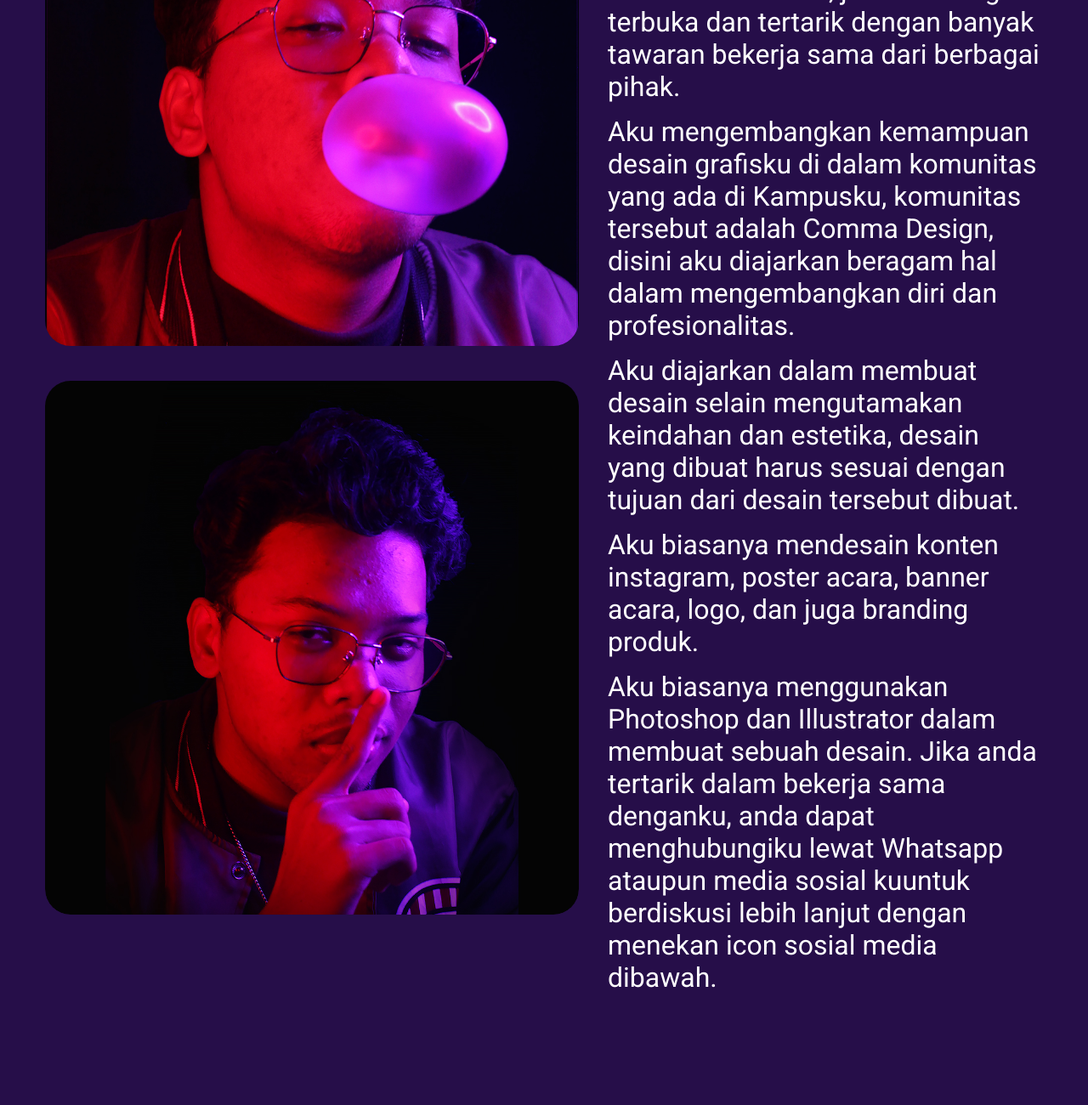
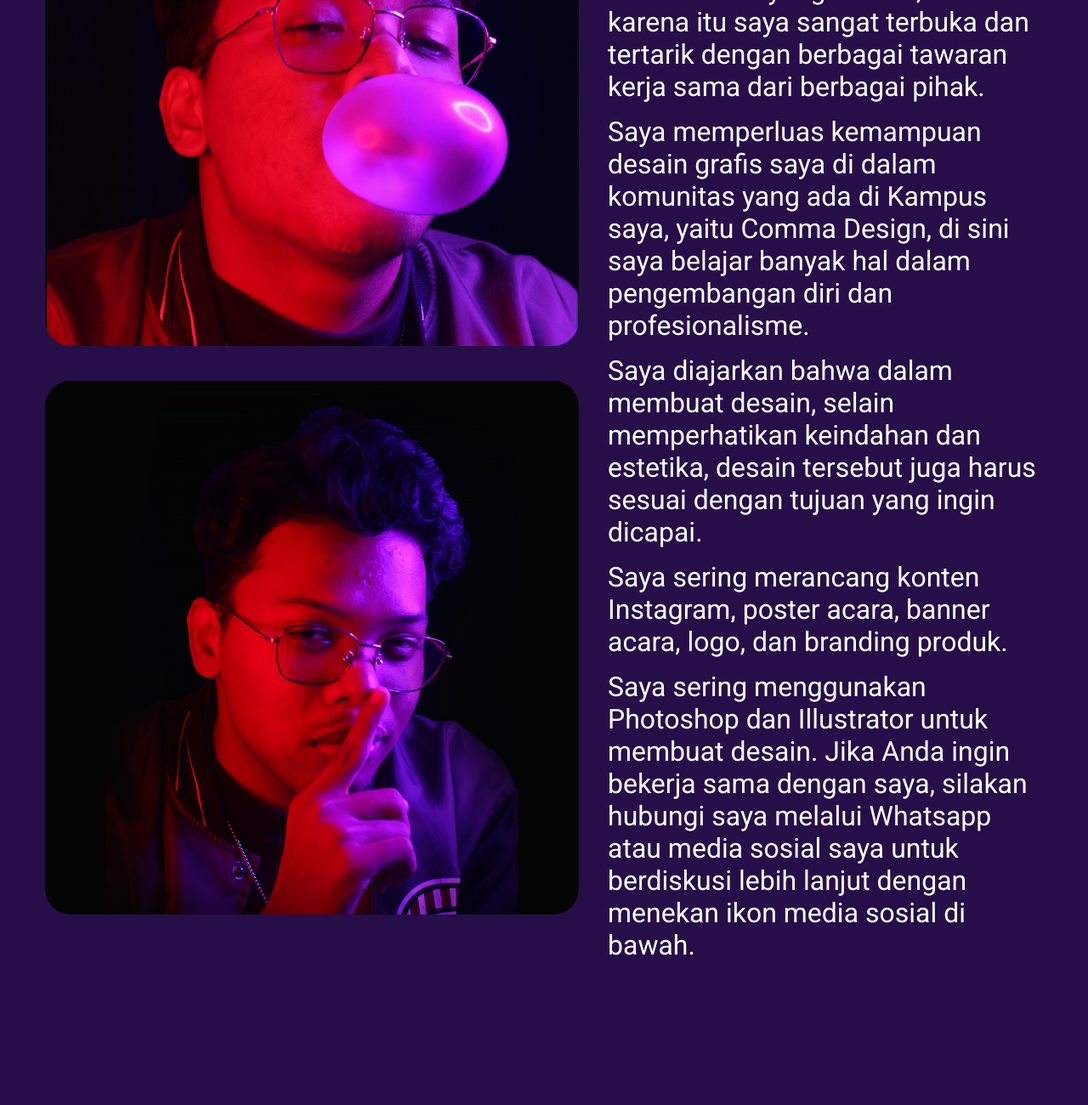
Before and after one commit to hipnosyosafat/portofolio-ku, a website built with Parcel: page profile.html in a window 1280 px wide. Shown: the part 560-1860 px from the top of the page at 85% size. Built offline with nearby package versions, Linux system fonts and the light colour scheme.

Commit message:
Update profile.html
update my profile description

```diff
--- a/profile.html
+++ b/profile.html
@@ -49,32 +49,23 @@
           </div>
           <div class="d1">
             <p class="tabik-perkenalkan-namaku">
-              Tabik perkenalkan namaku Raihan Nurhadi. Aku adalah seorang
-              Desainer Grafis muda yang ingin mencari banyak pengalaman. Mencari
-              pengalaman tidaklah mudah menurutku, jadi aku sangat terbuka dan
-              tertarik dengan banyak tawaran bekerja sama dari berbagai pihak.
+              Tabik perkenalkan, saya Raihan Nurhadi. Saya seorang Desainer Grafis muda yang ingin mendapatkan banyak pengalaman.
+              Bagi saya, mencari pengalaman bukanlah hal yang mudah, oleh karena itu saya sangat terbuka dan tertarik dengan berbagai tawaran kerja sama dari berbagai pihak.
             </p>
             <p class="aku-mengembangkan-kemampuan">
-              Aku mengembangkan kemampuan desain grafisku di dalam komunitas
-              yang ada di Kampusku, komunitas tersebut adalah Comma Design,
-              disini aku diajarkan beragam hal dalam mengembangkan diri dan
-              profesionalitas.
+              Saya memperluas kemampuan desain grafis saya di dalam komunitas yang ada di Kampus saya, yaitu Comma Design,
+              di sini saya belajar banyak hal dalam pengembangan diri dan profesionalisme.
             </p>
             <p class="aku-diajarkan-dalam">
-              Aku diajarkan dalam membuat desain selain mengutamakan keindahan
-              dan estetika, desain yang dibuat harus sesuai dengan tujuan dari
-              desain tersebut dibuat.
+              Saya diajarkan bahwa dalam membuat desain, selain memperhatikan keindahan dan estetika, desain tersebut juga harus sesuai dengan tujuan yang ingin dicapai.
             </p>
             <p class="aku-biasanya-mendesain">
-              Aku biasanya mendesain konten instagram, poster acara, banner
-              acara, logo, dan juga branding produk.
+              Saya sering merancang konten Instagram, poster acara, banner acara, logo, dan branding produk.
             </p>
             <p class="aku-biasanya-menggunakan">
-              Aku biasanya menggunakan Photoshop dan Illustrator dalam membuat
-              sebuah desain. Jika anda tertarik dalam bekerja sama denganku,
-              anda dapat menghubungiku lewat Whatsapp ataupun media sosial
-              kuuntuk berdiskusi lebih lanjut dengan menekan icon sosial media
-              dibawah.
+              Saya sering menggunakan Photoshop dan Illustrator untuk membuat desain.
+              Jika Anda ingin bekerja sama dengan saya,
+              silakan hubungi saya melalui Whatsapp atau media sosial saya untuk berdiskusi lebih lanjut dengan menekan ikon media sosial di bawah.
             </p>
           </div>
         </div>
```
